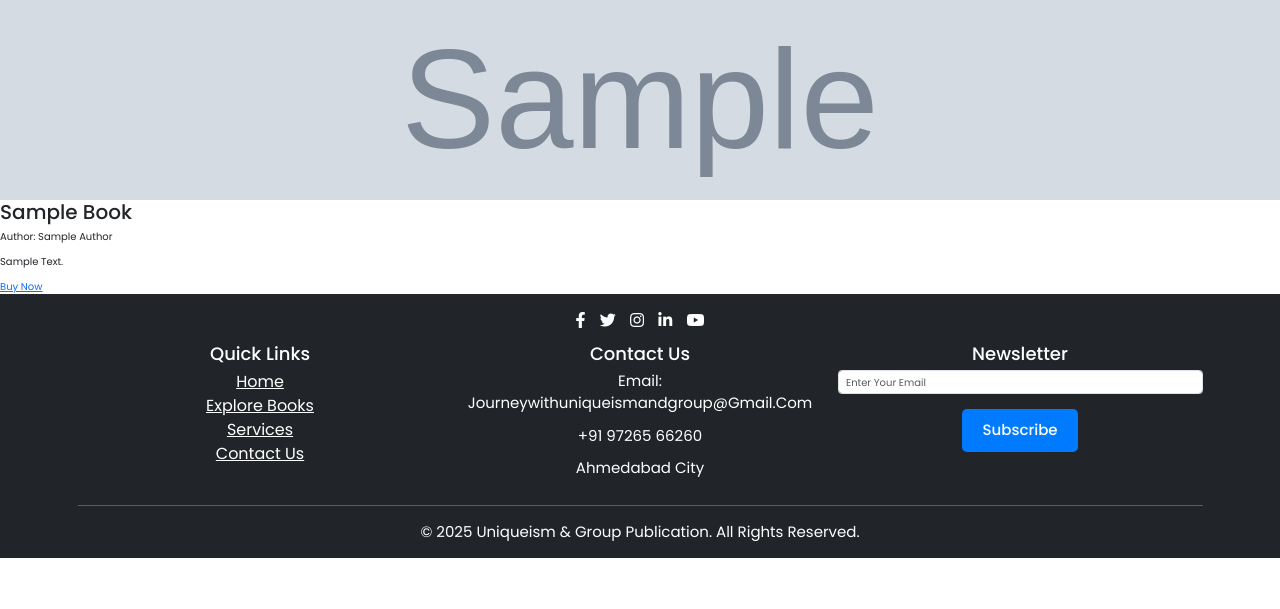
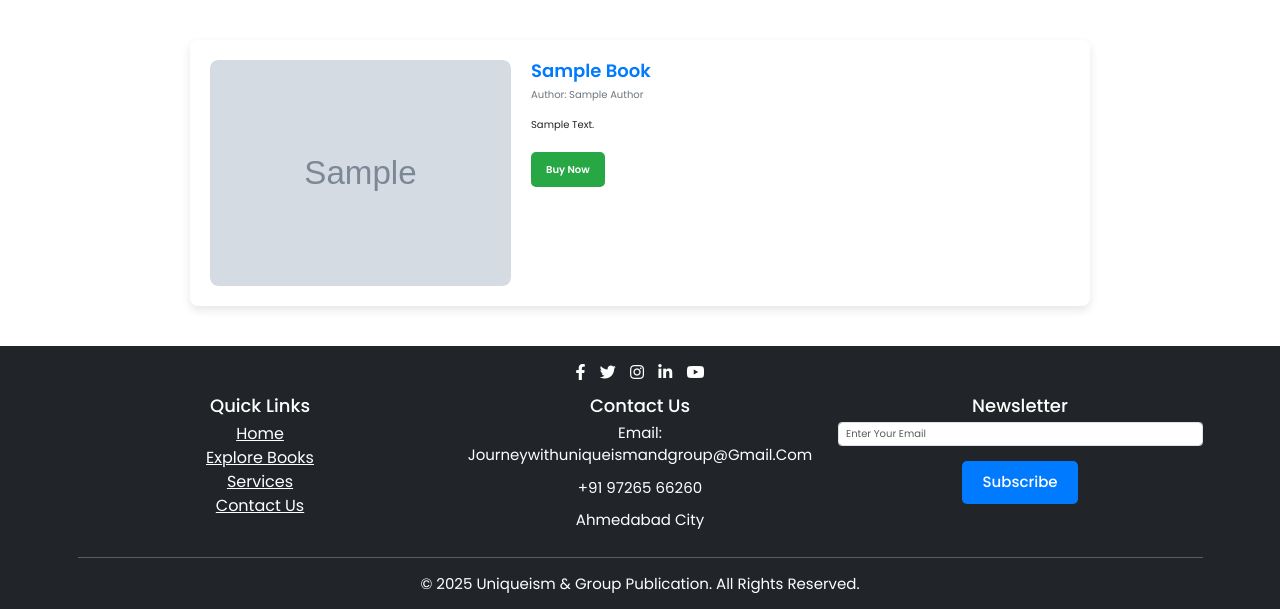
Before and after one commit to mit-patel1/MyBookStore, a Django app: page /book_detail/1/ in a window 1280 px wide. Shown: the part 101-710 px from the top of the page. Run offline with Django 5.2, Linux system fonts and the light colour scheme; tables that the repository leaves empty hold one stand-in row (values such as "Sample post"); grey boxes marked "Sample" are stand-in pictures; some libraries are stand-ins or nearby versions.

Commit message:
Detail page code change.

```diff
--- a/mybook/base/templates/base/book_details.html
+++ b/mybook/base/templates/base/book_details.html
@@ -1,22 +1,108 @@
 {% extends 'base/index.html' %}
 {% load static %}
+
+{% block header %}
+<style>
+/* Content Section */
+.content-section {
+    max-width: 900px;
+    margin: 40px auto;
+    background: white;
+    padding: 20px 20px;
+    box-shadow: 0 4px 10px rgba(0, 0, 0, 0.1);
+    border-radius: 8px;
+    overflow: hidden; /* Ensures no overflow */
+}
+
+.book-cover-container {
+    float: left;
+    width: 35%;
+    margin-right: 20px;
+    border-radius: 8px;
+    overflow: hidden; /* Prevents the image from going outside */
+}
+
+.book-cover {
+    width: 100%;
+    height: auto; /* Maintains aspect ratio */
+    display: block;
+    border-radius: 8px;
+}
+
+/* Book Info */
+.book-info {
+    overflow: hidden; /* Clears the float */
+}
+
+.book-title {
+    font-size: 1.8rem;
+    font-weight: bold;
+    color: #007bff;
+}
+
+.book-author {
+    font-size: 1rem;
+    color: #6c757d;
+    margin-bottom: 15px;
+}
+
+.book-description {
+    font-size: 1rem;
+    margin-bottom: 20px;
+    text-align: justify;
+}
+
+.buy-btn {
+    display: inline-block;
+    background-color: #28a745;
+    color: white;
+    padding: 10px 15px;
+    border-radius: 5px;
+    text-decoration: none;
+    font-weight: bold;
+    transition: background-color 0.3s;
+}
+
+.buy-btn:hover {
+    background-color: #218838;
+}
+
+@media (max-width: 768px) {
+    .book-cover-container {
+        width: 100%;
+        height: auto;
+        float: none;
+        margin-bottom: 20px;
+    }
+}
+</style>
+{% endblock %}
 
 {% block content %}
 
 <!-- Content Section -->
 <div class="content-section">
-    {% for bimage in book_datas.images.all %}
-    <img src="{{ bimage.image.url }}" class="card-img-top" alt="Growth">
-    {% endfor %}
+    <div class="book-details-container">
+        <!-- Book Cover Image -->
+        <div class="book-cover-container">
+            <img src="{{ book_datas.images.first.image.url }}" alt="Book Title Example" class="book-cover">
+        </div>
+
+        <!-- Book Details -->
+        <div class="book-info">
             <h2 class="book-title">{{ book_datas.name }}</h2>
             <p class="book-author">Author: {{ book_datas.author.name }}</p>
-    <p class="book-description">{{ book_datas.description }}</p>
+            <p class="book-description">
+                {{ book_datas.description }}
+            </p>
+
             {% if book_datas.purchase_link %}
                 <a href="{{ book_datas.purchase_link }}" target="_blank" class="buy-btn">Buy Now</a>
             {% else %}
                 <span class="text-danger">Purchase link not available</span>
             {% endif %}
         </div>
-
+    </div>
+</div>
 
 {% endblock %}
```
Lines whose indentation alone changed are shown as unchanged.
